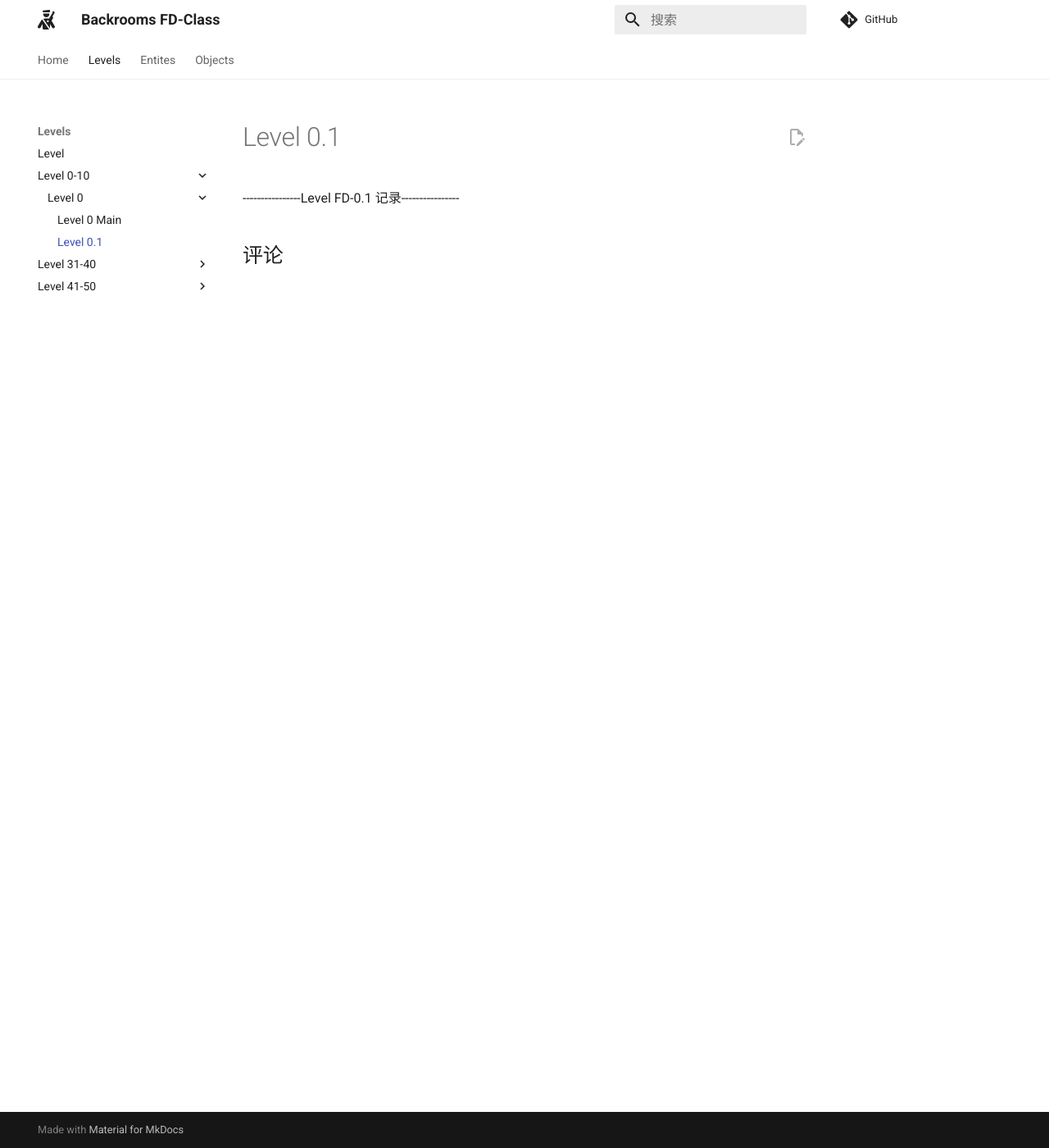
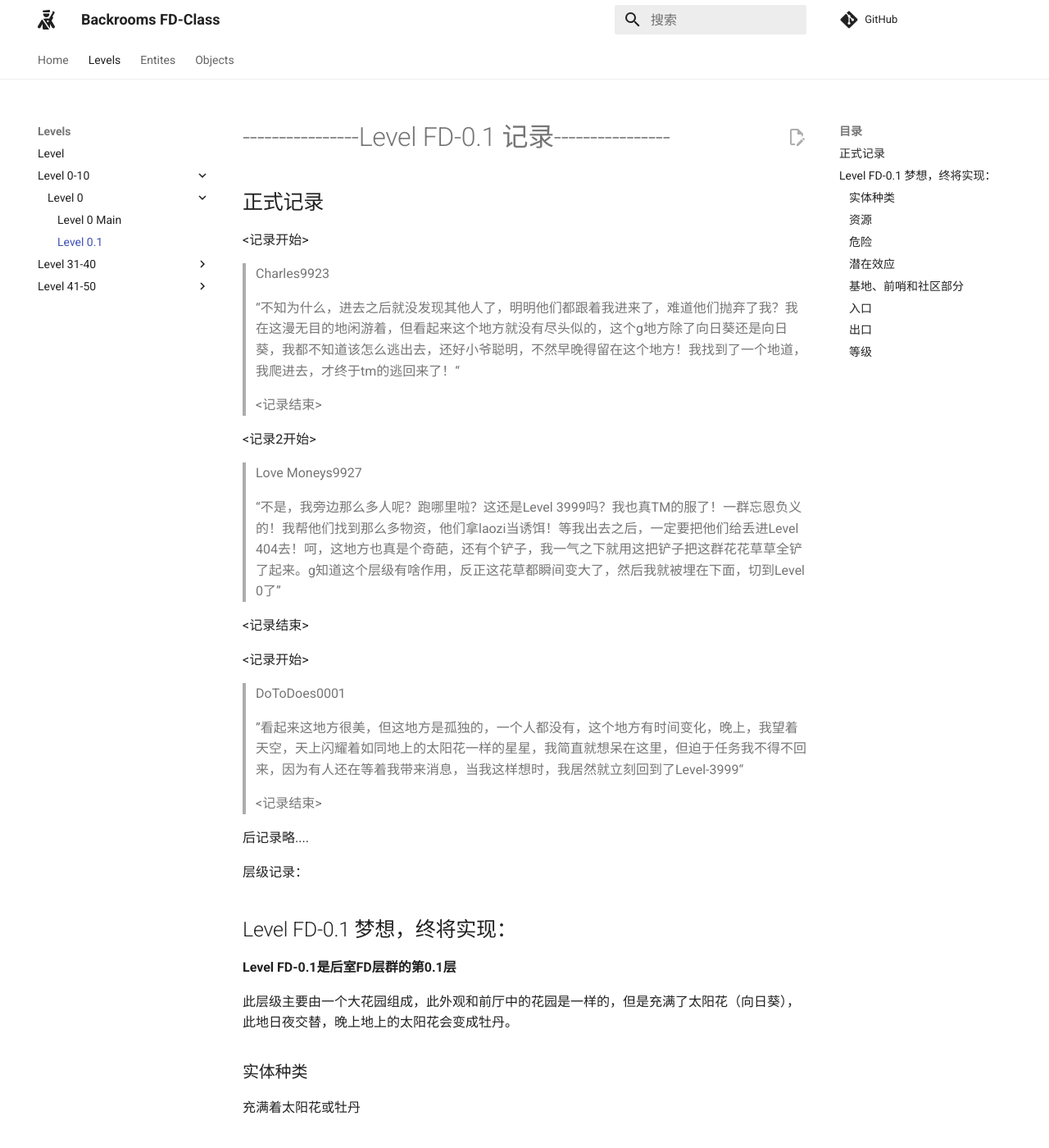
Before and after one commit to Chocolateater/FD-Class, an MkDocs documentation site: the page built from docs/Level_FD-0.1.md, in a window 1280 px wide and 1400 px high. Shown: the whole window at 82% size. Built offline with MkDocs 1.6.1 and Material for MkDocs 9.7.7, drawn with Linux system fonts in a browser that asks for light colours; comment, search, counter and statistics services are not loaded; some of the changed text lies outside the part shown.

Commit message:
Update Level_FD-0.1.md
sjh0626

```diff
--- a/docs/Level_FD-0.1.md
+++ b/docs/Level_FD-0.1.md
@@ -2,4 +2,68 @@
 comments: true
 ---
 
-----------------Level FD-0.1 记录----------------
+# ----------------Level FD-0.1 记录----------------
+
+正式记录
+----
+<记录开始>
+>Charles9923
+>
+>“不知为什么，进去之后就没发现其他人了，明明他们都跟着我进来了，难道他们抛弃了我？我在这漫无目的地闲游着，但看起来这个地方就没有尽头似的，这个g地方除了向日葵还是向日葵，我都不知道该怎么逃出去，还好小爷聪明，不然早晚得留在这个地方！我找到了一个地道，我爬进去，才终于tm的逃回来了！“
+>
+<记录结束>
+
+<记录2开始>
+>Love Moneys9927
+>
+>“不是，我旁边那么多人呢？跑哪里啦？这还是Level 3999吗？我也真TM的服了！一群忘恩负义的！我帮他们找到那么多物资，他们拿laozi当诱饵！等我出去之后，一定要把他们给丢进Level 404去！呵，这地方也真是个奇葩，还有个铲子，我一气之下就用这把铲子把这群花花草草全铲了起来。g知道这个层级有啥作用，反正这花草都瞬间变大了，然后我就被埋在下面，切到Level 0了”
+
+<记录结束>
+
+<记录开始>
+>DoToDoes0001
+>
+>”看起来这地方很美，但这地方是孤独的，一个人都没有，这个地方有时间变化，晚上，我望着天空，天上闪耀着如同地上的太阳花一样的星星，我简直就想呆在这里，但迫于任务我不得不回来，因为有人还在等着我带来消息，当我这样想时，我居然就立刻回到了Level-3999“
+>
+<记录结束>
+
+后记录略....
+
+层级记录：
+
+## Level FD-0.1 梦想，终将实现：
+
+**Level FD-0.1是后室FD层群的第0.1层**
+
+此层级主要由一个大花园组成，此外观和前厅中的花园是一样的，但是充满了太阳花（向日葵），此地日夜交替，晚上地上的太阳花会变成牡丹。
+
+### 实体种类
+充满着太阳花或牡丹
+### 资源
+走到一个小木屋，你会发现一把铁铲
+### 危险
+无，这个地方很美
+### 潜在效应
+- 会把人的性格放大
+- 你脑海中的想法会成真
+- **Level FD-0.1**存在和**Level 0**一样的孤立效应
+### 基地、前哨和社区部分
+无法构建基地
+### 入口
+**Level 3999**的一台游戏机上找到《植物大战僵尸》的游戏，并打开（已被封锁）
+
+在**Level FD-0**的花海里睡会觉
+### 出口
+正如前文所述
+>你脑海中的想法会成真
+
+只要你想出去，你就会出去
+### 等级
+生存难度 不定
+- 不定
+- 无危害
+- 无危害实体
+# 注释
+1. 前厅人：指从前厅切入到后室里的人，因为，在发现PR层群之前从前厅卡到后室里的人就都似光了
+
+2. 记录说明：在FD层群中这是最特殊的，因为这个层级在FD-0发现之前，在FD-0被发现之后，第一个入口就消失了
```
